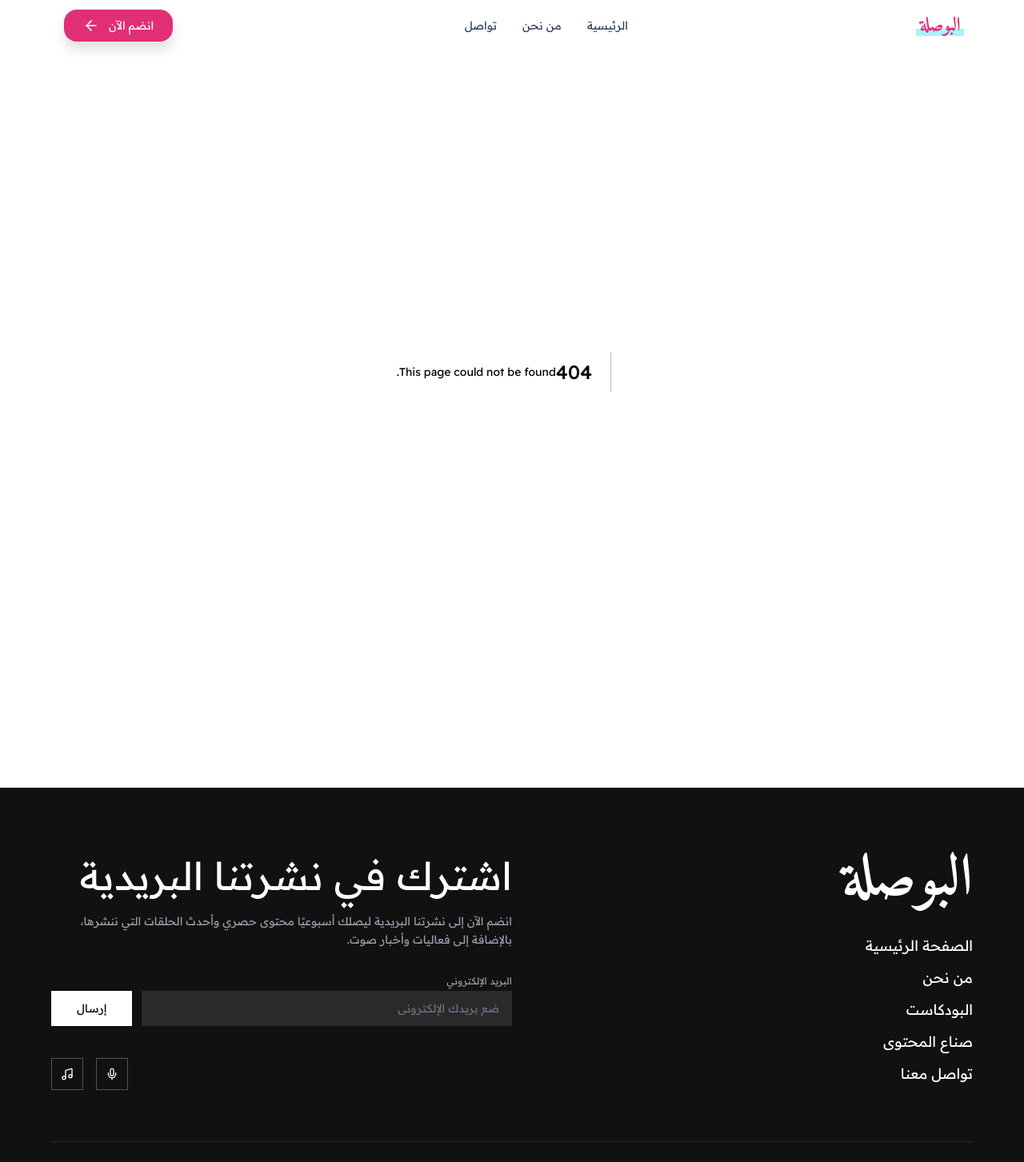
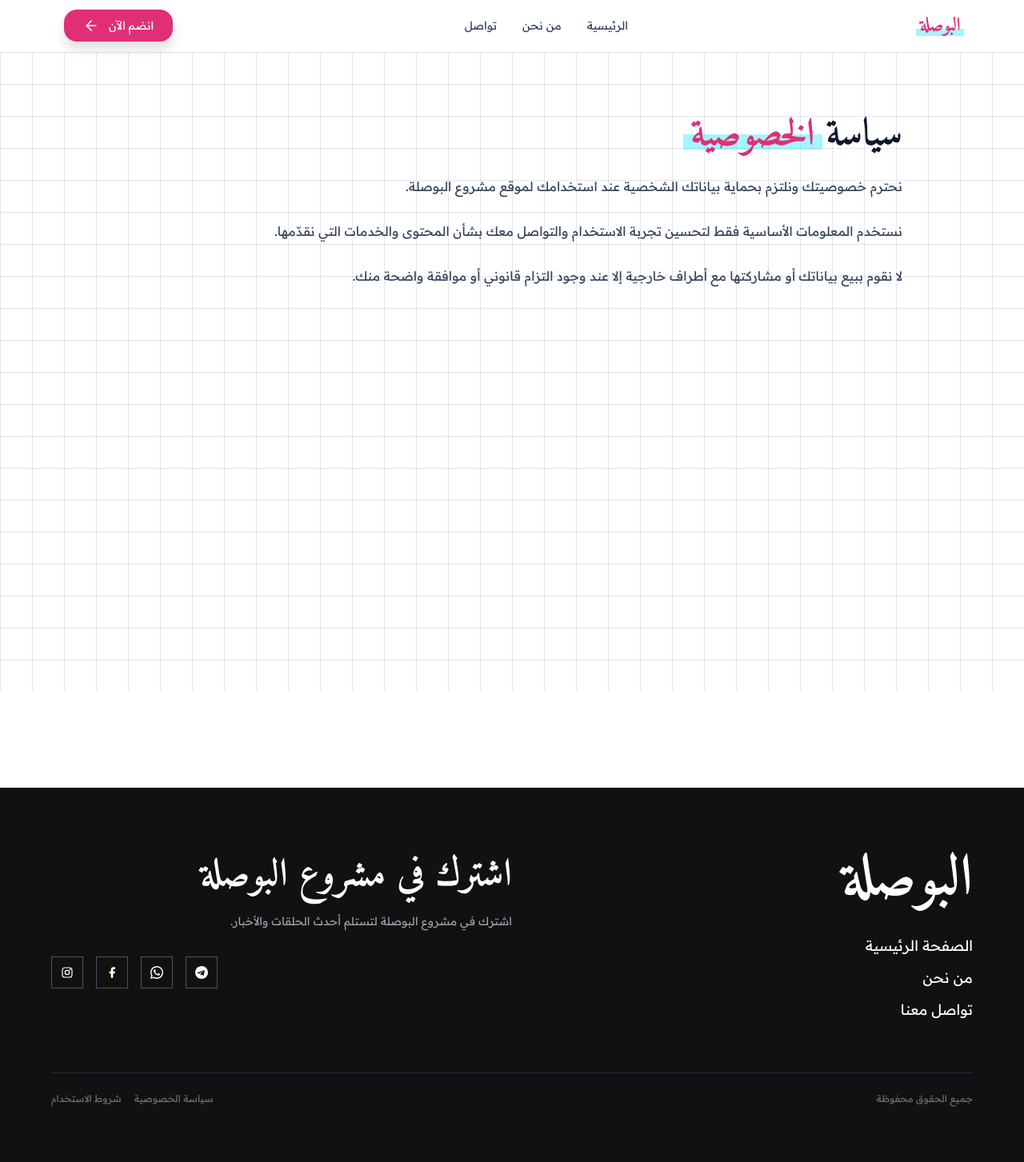
Before and after one commit to Noufel-sf/ILyas-website-, a Next.js app: page /privacy-policy in a window 1280 px wide. Before the commit this address had no page. Shown: the top 1453 px of the page at 80% size. Built offline with nearby package versions, Linux system fonts and the light colour scheme.

Commit message:
adding back to top button , terms of use and policy page , changing the background

```diff
--- a/app/components/HeroSection.tsx
+++ b/app/components/HeroSection.tsx
@@ -41,7 +41,7 @@ function PenSVG() {
 function LogoSlot() {
   return (
     <div
-      className="flex items-center gap-3 select-none"
+      className="hidden md:flex items-center gap-3 select-none"
       aria-label="شعار المشروع"
     >
       <div className="relative flex h-12 w-12 flex-shrink-0 items-center justify-center rounded-xl border-2 border-primary bg-white shadow-md ring-2 ring-primary/30">
--- a/app/components/OurVision.tsx
+++ b/app/components/OurVision.tsx
@@ -4,7 +4,7 @@ export default function OurVision() {
   return (
     <section
       dir="rtl"
-      className="relative overflow-hidden bg-white px-4 py-20 sm:px-8 lg:px-12"
+      className="relative overflow-hidden  px-4 py-20 sm:px-8 lg:px-12"
     >
       {/* subtle background grid */}
       <div
--- /dev/null
+++ b/app/components/ui/BackToTopButton.tsx
@@ -0,0 +1,40 @@
+"use client";
+
+import { useEffect, useState } from "react";
+import { ArrowUp } from "lucide-react";
+
+export default function BackToTopButton() {
+  const [isVisible, setIsVisible] = useState(false);
+
+  useEffect(() => {
+    const handleScroll = () => {
+      setIsVisible(window.scrollY > 300);
+    };
+
+    handleScroll();
+    window.addEventListener("scroll", handleScroll, { passive: true });
+
+    return () => {
+      window.removeEventListener("scroll", handleScroll);
+    };
+  }, []);
+
+  const scrollToTop = () => {
+    window.scrollTo({ top: 0, behavior: "smooth" });
+  };
+
+  return (
+    <button
+      type="button"
+      onClick={scrollToTop}
+      aria-label="العودة للأعلى"
+      className={`fixed bottom-6 right-6 z-50 cursor-pointer text-white hover:bg-primary/10 inline-flex h-12 w-12 items-center justify-center rounded-full  bg-primary  shadow-lg backdrop-blur-sm transition-all duration-300 hover:-translate-y-0.5 hover:border-slate-400  hover:text-slate-900 focus-visible:outline-none focus-visible:ring-2 focus-visible:ring-slate-400/60 ${
+        isVisible
+          ? "pointer-events-auto translate-y-0 opacity-100"
+          : "pointer-events-none translate-y-3 opacity-0"
+      }`}
+    >
+      <ArrowUp size={20} />
+    </button>
+  );
+}
--- a/app/components/ui/Footer.tsx
+++ b/app/components/ui/Footer.tsx
@@ -1,4 +1,4 @@
- import {  Music, Mic } from "lucide-react";
+ import Link from "next/link";
 
 // ─── Section 1: Newsletter Footer ───────────────────────────────────────────
 export default function Footer() {
@@ -11,58 +11,85 @@ export default function Footer() {
         <div className="text-right">
           <h1 className="text-6xl md:text-7xl font-black heading mb-8">البوصلة</h1>
           <nav className="flex flex-col gap-3 text-lg">
-            {["الصفحة الرئيسية", "من نحن", "البودكاست", "صناع المحتوى", "تواصل معنا"].map(
-              (item) => (
-                <a
-                  key={item}
-                  href="#"
+            {[
+              { label: "الصفحة الرئيسية", href: "/" },
+              { label: "من نحن", href: "/about" },
+              { label: "تواصل معنا", href: "/contact" },
+            ].map((item) => (
+                <Link
+                  key={item.label}
+                  href={item.href}
                   className="text-white hover:text-gray-300 transition-colors"
                 >
-                  {item}
-                </a>
-              )
-            )}
+                  {item.label}
+                </Link>
+              ))}
           </nav>
         </div>
         {/* Left: Newsletter */}
         <div className="flex-1 max-w-xl">
-          <h2 className="text-4xl md:text-5xl font-black mb-4 leading-tight">
-            اشترك في نشرتنا البريدية
+          <h2 className="text-4xl md:text-5xl heading font-black mb-4 leading-tight">
+            اشترك في مشروع البوصلة
           </h2>
-          <p className="text-gray-400 text-sm mb-8 leading-relaxed">
-            انضم الآن إلى نشرتنا البريدية ليصلك أسبوعيًا محتوى حصري وأحدث
-            الحلقات التي ننشرها، بالإضافة إلى فعاليات وأخبار صوت.
+          <p className="text-gray-400 text-sm mb-8  leading-relaxed">
+            اشترك في مشروع البوصلة لتستلم أحدث الحلقات والأخبار.
           </p>
 
-          {/* Email Input */}
-          <div className="flex items-center gap-3 mb-10">
-            <div className="flex-1">
-              <label className="block text-xs text-gray-400 mb-1 text-right">
-                البريد الإلكتروني
-              </label>
-              <input
-                type="email"
-                placeholder="ضع بريدك الإلكتروني"
-                className="w-full bg-[#2a2a2a] text-white placeholder-gray-500 px-4 py-3 rounded-none text-sm text-right border-none outline-none"
-              />
-            </div>
-            <button className="bg-white text-black font-bold px-8 py-3 mt-5 text-sm hover:bg-gray-200 transition-colors rounded-none">
-              إرسال
-            </button>
-          </div>
+
 
           {/* Social Icons */}
           <div className="flex gap-4 flex-row-reverse">
             {[
-              { Icon: Music },
-              { Icon: Mic },
-            ].map(({ Icon }, i) => (
-              <button
-                key={i}
+              {
+                href: "https://instagram.com/elbawsala.dz",
+                label: "Instagram",
+                icon: (
+                  <svg viewBox="0 0 24 24" fill="none" stroke="currentColor" strokeWidth={1.8} className="w-4 h-4 text-white">
+                    <rect x="3" y="3" width="18" height="18" rx="5" ry="5" />
+                    <circle cx="12" cy="12" r="4" />
+                    <circle cx="17.5" cy="6.5" r="0.6" fill="currentColor" />
+                  </svg>
+                ),
+              },
+              {
+                href: "https://facebook.com/elbawsala",
+                label: "Facebook",
+                icon: (
+                  <svg viewBox="0 0 24 24" fill="currentColor" className="w-4 h-4 text-white">
+                    <path d="M18 2h-3a5 5 0 00-5 5v3H7v4h3v8h4v-8h3l1-4h-4V7a1 1 0 011-1h3z" />
+                  </svg>
+                ),
+              },
+              {
+                href: "https://wa.me/+213540355191",
+                label: "WhatsApp",
+                icon: (
+                  <svg viewBox="0 0 24 24" fill="currentColor" className="w-4 h-4 text-white">
+                    <path d="M17.472 14.382c-.297-.149-1.758-.867-2.03-.967-.273-.099-.471-.148-.67.15-.197.297-.767.966-.94 1.164-.173.199-.347.223-.644.075-.297-.15-1.255-.463-2.39-1.475-.883-.788-1.48-1.761-1.653-2.059-.173-.297-.018-.458.13-.606.134-.133.298-.347.446-.52.149-.174.198-.298.298-.497.099-.198.05-.371-.025-.52-.075-.149-.669-1.612-.916-2.207-.242-.579-.487-.5-.669-.51-.173-.008-.371-.01-.57-.01-.198 0-.52.074-.792.372-.272.297-1.04 1.016-1.04 2.479 0 1.462 1.065 2.875 1.213 3.074.149.198 2.096 3.2 5.077 4.487.709.306 1.262.489 1.694.625.712.227 1.36.195 1.871.118.571-.085 1.758-.719 2.006-1.413.248-.694.248-1.289.173-1.413-.074-.124-.272-.198-.57-.347z" />
+                    <path d="M12 0C5.373 0 0 5.373 0 12c0 2.127.558 4.126 1.535 5.862L.057 23.998l6.305-1.654A11.954 11.954 0 0012 24c6.627 0 12-5.373 12-12S18.627 0 12 0zm0 21.818a9.818 9.818 0 01-5.034-1.388l-.361-.214-3.741.981.998-3.648-.235-.374A9.818 9.818 0 1112 21.818z" />
+                  </svg>
+                ),
+              },
+              {
+                href: "https://t.me/elbawsala_dz",
+                label: "Telegram",
+                icon: (
+                  <svg viewBox="0 0 24 24" fill="currentColor" className="w-4 h-4 text-white">
+                    <path d="M12 0C5.373 0 0 5.373 0 12s5.373 12 12 12 12-5.373 12-12S18.627 0 12 0zm5.894 8.221l-1.97 9.28c-.145.658-.537.818-1.084.508l-3-2.21-1.447 1.394c-.16.16-.295.295-.605.295l.213-3.053 5.56-5.023c.242-.213-.054-.333-.373-.12L7.26 14.4l-2.96-.924c-.643-.204-.657-.643.136-.953l11.57-4.461c.537-.194 1.006.131.888.16z" />
+                  </svg>
+                ),
+              },
+            ].map(({ icon, href, label }) => (
+              <Link
+                key={label}
+                href={href}
+                target="_blank"
+                rel="noopener noreferrer"
+                aria-label={label}
                 className="w-10 h-10 border border-gray-600 flex items-center justify-center hover:border-white transition-colors"
               >
-                <Icon size={16} className="text-white" />
-              </button>
+                {icon}
+              </Link>
             ))}
           </div>
         </div>
@@ -73,8 +100,8 @@ export default function Footer() {
       <div className="max-w-6xl mx-auto mt-16 pt-6 border-t border-gray-800 flex flex-col md:flex-row justify-between items-center text-xs text-gray-500 gap-2" dir="rtl">
         <span>جميع الحقوق محفوظة</span>
         <div className="flex gap-4">
-          <a href="#" className="hover:text-gray-300 transition-colors">سياسة الخصوصية</a>
-          <a href="#" className="hover:text-gray-300 transition-colors">شروط الاستخدام</a>
+          <Link href="/privacy-policy" className="hover:text-gray-300 transition-colors">سياسة الخصوصية</Link>
+          <Link href="/terms-of-use" className="hover:text-gray-300 transition-colors">شروط الاستخدام</Link>
         </div>
       </div>
     </footer>
--- a/app/components/ui/NavBar.tsx
+++ b/app/components/ui/NavBar.tsx
@@ -33,8 +33,8 @@ export default function Navbar() {
         className={[
           "sticky top-0 z-40 transition-all duration-300",
           scrolled
-            ? "border-b border-primary/20 bg-white/75 shadow-sm backdrop-blur-lg"
-            : "border-b border-transparent bg-white/65",
+            ? "border-b border-primary/20  shadow-sm backdrop-blur-lg"
+            : "border-b border-transparent ",
         ].join(" ")}
       >
         <nav className="mx-auto flex max-w-6xl items-center justify-between px-4 py-3 md:px-6 lg:px-4">
@@ -109,7 +109,7 @@ export default function Navbar() {
           <Link
             href="/"
             onClick={() => setIsOpen(false)}
-            className="heading text-xl font-bold tracking-tight text-primary"
+            className="heading text-xl marker-underline font-bold tracking-tight text-primary"
           >
             البوصلة
           </Link>
--- a/app/layout.tsx
+++ b/app/layout.tsx
@@ -3,6 +3,7 @@ import { Amiri , Readex_Pro } from "next/font/google";
 import "./globals.css";
 import Footer from "./components/ui/Footer";
 import NavBar from "./components/ui/NavBar";
+import BackToTopButton from "./components/ui/BackToTopButton";
 
 const AmiriFont = Amiri({
   subsets: ["latin"],
@@ -37,13 +38,22 @@ export default function RootLayout({
         <div className="relative isolate min-h-screen w-full overflow-x-hidden bg-white">
           <div
             aria-hidden="true"
-            className="pointer-events-none absolute inset-0 -z-20 "
+            className="pointer-events-none absolute inset-0 -z-20"
+            style={{
+              background: "white",
+              backgroundImage: `
+                linear-gradient(to right, rgba(71,85,105,0.15) 1px, transparent 1px),
+                linear-gradient(to bottom, rgba(71,85,105,0.15) 1px, transparent 1px)
+              `,
+              backgroundSize: "40px 40px, 40px 40px",
+            }}
           />
 
           <div className="relative z-10 flex min-h-screen flex-col">
             {children}
           </div>
         </div>
+        <BackToTopButton />
         <Footer />
       </body>
     </html>
--- /dev/null
+++ b/app/not-found.tsx
@@ -0,0 +1,33 @@
+import Link from "next/link";
+
+export default function NotFound() {
+  return (
+    <main className="mx-auto flex min-h-[70vh] w-full max-w-4xl items-center justify-center px-6 py-16">
+      <section className="w-full rounded-2xl border border-slate-200 bg-white/90 p-8 text-center shadow-sm md:p-12">
+        <p className="mb-2 text-sm font-semibold tracking-wide text-slate-500">404</p>
+        <h1 className="heading mb-4 text-4xl font-bold text-slate-900 md:text-5xl">
+          الصفحة غير موجودة
+        </h1>
+        <p className="mx-auto mb-8 max-w-xl text-base leading-8 text-slate-600 md:text-lg">
+          المسار الذي تحاول الوصول إليه غير صحيح أو تم نقله. يمكنك العودة إلى
+          الصفحة الرئيسية أو التوجّه إلى صفحة التواصل.
+        </p>
+
+        <div className="flex flex-col items-center justify-center gap-3 sm:flex-row sm:gap-4">
+          <Link
+            href="/"
+            className="inline-flex min-w-40 bg-primary items-center justify-center rounded-xl hover:bg-secondary px-6 py-3 text-sm font-semibold text-white transition-colors"
+          >
+            العودة للرئيسية
+          </Link>
+          <Link
+            href="/contact"
+            className="inline-flex min-w-40 bg-slate-100 items-center justify-center rounded-xl border border-slate-300 px-6 py-3 text-sm font-semibold text-slate-800 transition-colors hover:bg-slate-200"
+          >
+            صفحة التواصل
+          </Link>
+        </div>
+      </section>
+    </main>
+  );
+}
--- /dev/null
+++ b/app/privacy-policy/page.tsx
@@ -0,0 +1,23 @@
+export default function PrivacyPolicyPage() {
+  return (
+    <main className="mx-auto w-full max-w-5xl px-6 py-16 md:py-20">
+      <h1 className="heading mb-6 text-4xl font-bold text-slate-900 md:text-5xl">
+        سياسة  <span className="text-primary heading marker-underline">الخصوصية</span>
+      </h1>
+      <div className="space-y-6 text-right text-slate-700 leading-8">
+        <p>
+          نحترم خصوصيتك ونلتزم بحماية بياناتك الشخصية عند استخدامك لموقع مشروع
+          البوصلة.
+        </p>
+        <p>
+          نستخدم المعلومات الأساسية فقط لتحسين تجربة الاستخدام والتواصل معك بشأن
+          المحتوى والخدمات التي نقدّمها.
+        </p>
+        <p>
+          لا نقوم ببيع بياناتك أو مشاركتها مع أطراف خارجية إلا عند وجود التزام
+          قانوني أو موافقة واضحة منك.
+        </p>
+      </div>
+    </main>
+  );
+}
--- /dev/null
+++ b/app/terms-of-use/page.tsx
@@ -0,0 +1,23 @@
+export default function TermsOfUsePage() {
+  return (
+    <main className="mx-auto w-full max-w-5xl px-6 py-16 md:py-20">
+      <h1 className="heading mb-6 text-4xl font-bold text-slate-900 md:text-5xl">
+        شروط  <span className="text-primary heading marker-underline">الاستخدام</span>
+      </h1>
+      <div className="space-y-6 text-right text-slate-700 leading-8">
+        <p>
+          باستخدامك لهذا الموقع، فإنك توافق على الالتزام بشروط الاستخدام المعمول
+          بها في مشروع البوصلة.
+        </p>
+        <p>
+          يُمنع استخدام المحتوى المنشور لأي أغراض غير قانونية أو بطريقة قد تضر
+          بالمشروع أو بالمستخدمين الآخرين.
+        </p>
+        <p>
+          نحتفظ بحق تحديث هذه الشروط عند الحاجة، ويُعد استمرارك في استخدام الموقع
+          موافقةً على التعديلات الجديدة.
+        </p>
+      </div>
+    </main>
+  );
+}
```
Also changed, not shown: public/poli.png (added).
